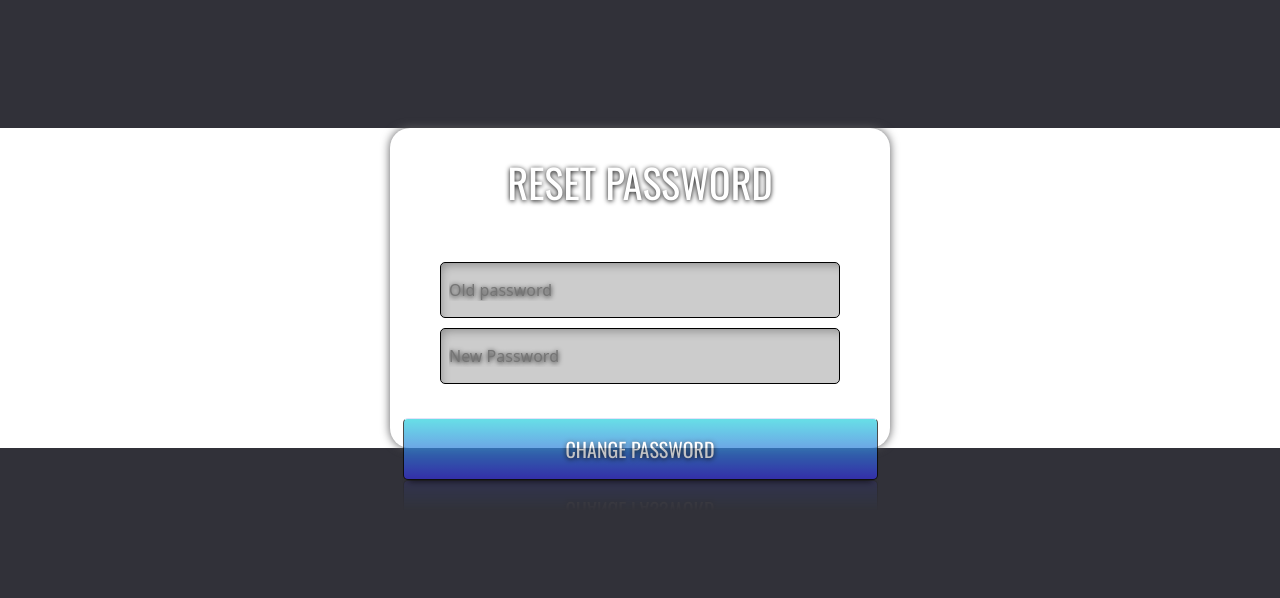
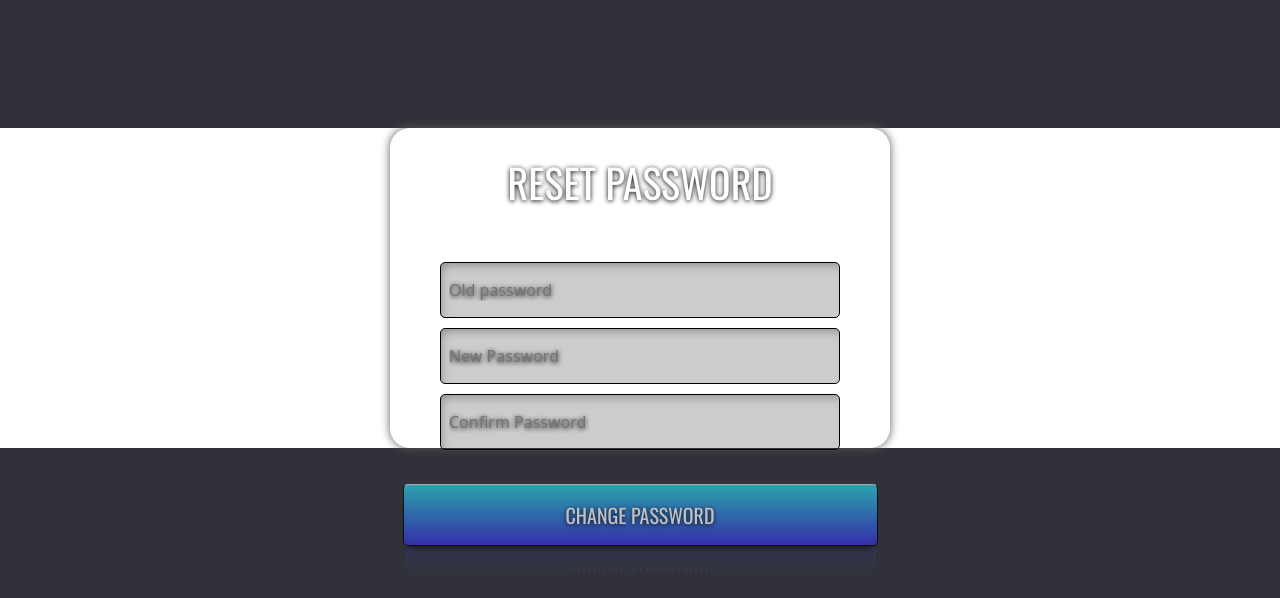
Before and after one commit to Exceed-Group13/gate-a, a React (Create React App) app: page /changepass in a window 1280 px wide. Shown: the top 598 px of the page. Built offline with nearby package versions, Linux system fonts and the light colour scheme.

Commit message:
add confirm password input

```diff
--- a/src/pages/Changepass.js
+++ b/src/pages/Changepass.js
@@ -5,6 +5,7 @@
 const Changepass = () => {
   const [oldPassword, setOldPassword] = useState('')
   const [newPassword, setNewPassword] = useState('')
+  const [confirmPassword, setConfirmPassword] = useState('')
 
   const handleSubmit = (e) => {
     e.preventDefault()
@@ -46,6 +47,12 @@
             value={newPassword}
             onChange={(e) => setNewPassword(e.target.value)}
           />
+          <input
+            className='input-confirm'
+            placeholder="Confirm Password"
+            value={confirmPassword}
+            onChange={(e) => setConfirmPassword(e.target.value)}
+          />
         <br/>
         <br/>
           <input type="submit" class="submit" value="Change Password"/>
--- a/src/styles/Register.css
+++ b/src/styles/Register.css
@@ -34,7 +34,7 @@
     width: 100%;
   }
 
-  .input-name, .input-pass{
+  .input-name, .input-pass, .input-confirm{
     width: 80%;
     padding: 15px 0px 15px 8px;
     border-radius: 5px;
```
